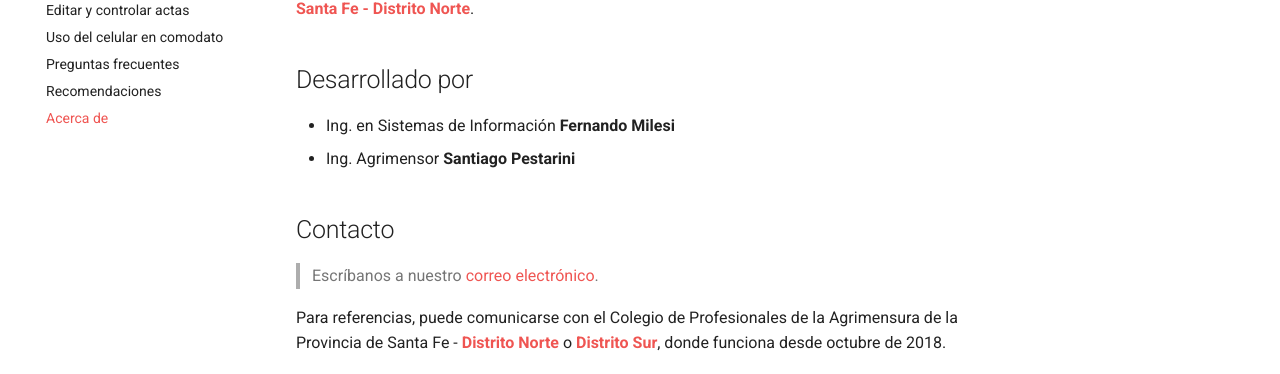
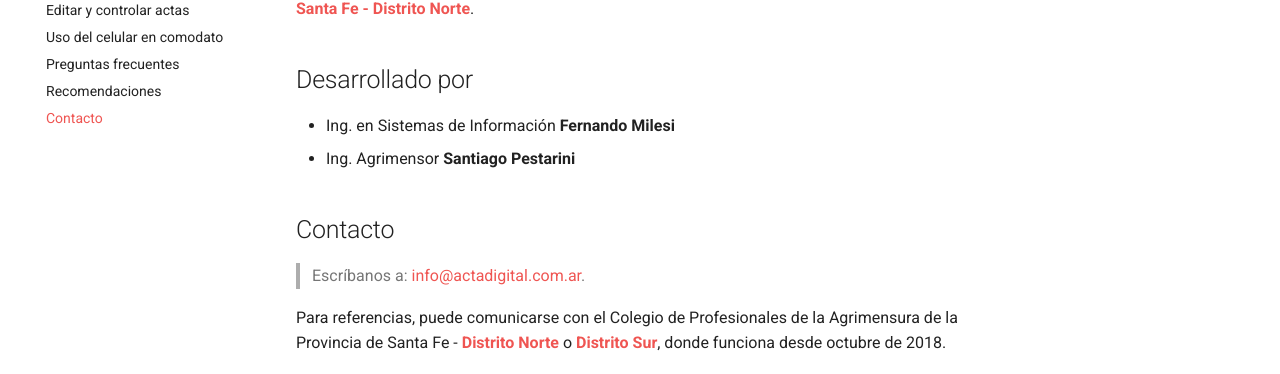
Before and after one commit to actadigital/docs, an MkDocs documentation site: the page built from docs/acerca.md, in a window 1280 px wide. Shown: the part 209-583 px from the top of the page. Built offline with MkDocs 1.6.1 and Material for MkDocs 9.7.7, drawn with Linux system fonts in a browser that asks for light colours.

Commit message:
Renombro menu acerca de. Muestro mail en contacto

```diff
--- a/docs/acerca.md
+++ b/docs/acerca.md
@@ -9,6 +9,6 @@ Creado por iniciativa e idea del [**Colegio de Profesionales de la Agrimensura d
 
 ## Contacto
 
-> Escríbanos a nuestro [correo electrónico](mailto:info@actadigital.com.ar).
+> Escríbanos a: [info@actadigital.com.ar](mailto:info@actadigital.com.ar).
 
 Para referencias, puede comunicarse con el Colegio de Profesionales de la Agrimensura de la Provincia de Santa Fe - [**Distrito Norte**](http://www.copasfn.org.ar) o [**Distrito Sur**](http://www.copa.org.ar), donde funciona desde octubre de 2018.
--- a/mkdocs.yml
+++ b/mkdocs.yml
@@ -37,7 +37,7 @@ nav:
   - Uso del celular en comodato: instructivos/uso-celular-comodato.md
   - Preguntas frecuentes: preguntas-frecuentes/preguntas-frecuentes.md
   - Recomendaciones: preguntas-frecuentes/recomendaciones.md
-  - Acerca de: acerca.md
+  - Contacto: acerca.md
 markdown_extensions:
   - admonition
   - toc:
```
